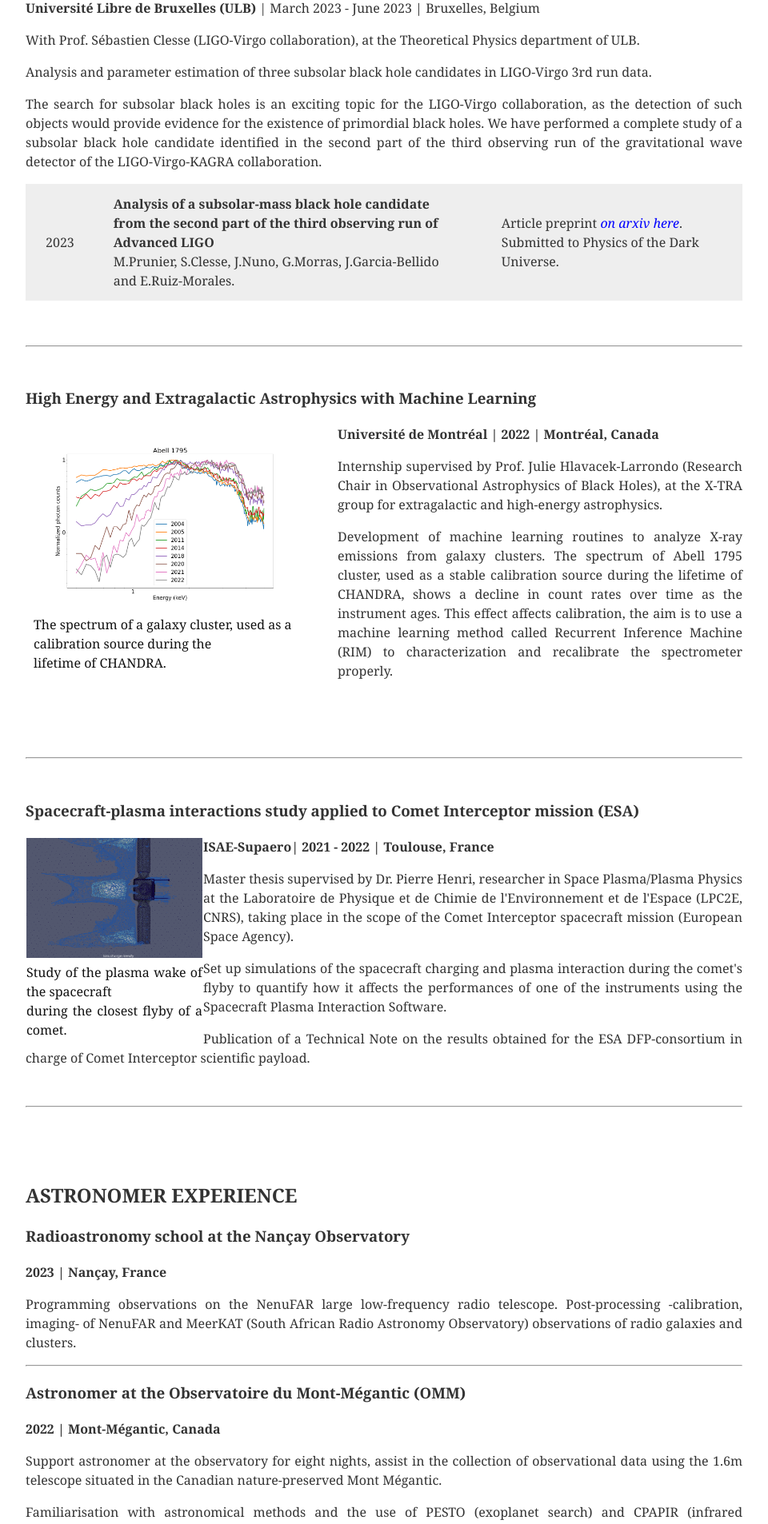
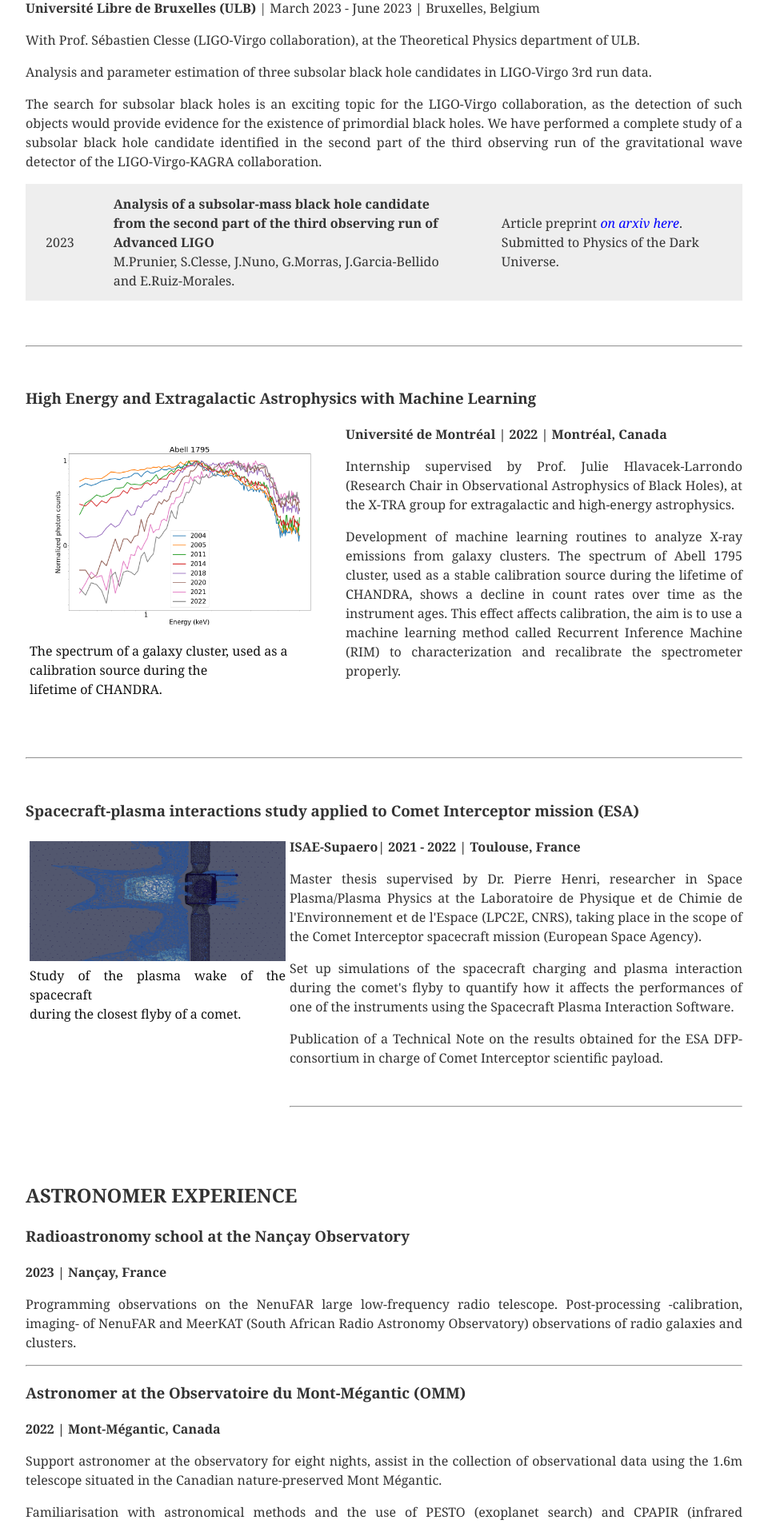
Before and after one commit to MarinePrunier/MarinePrunier.github.io, a Jekyll site: the page built from research.html, in a window 1280 px wide. Shown: the part 1349-3255 px from the top of the page at 80% size, without its empty margins (160-1120 px from the left). Built offline with Jekyll 4.4.1, drawn with Linux system fonts in a browser that asks for light colours.

Commit message:
Update style.css

```diff
--- a/assets/css/style.css
+++ b/assets/css/style.css
@@ -145,20 +145,20 @@
 
 /* ---------- individual design: plot ---------- */
 .plot {
-  width: 370px;
-  margin: 10px;
+  width: 390px;
+  margin: 5px;
   float: left;
 }
 .plot img {
-  width: 90%;
+  width: 100%;
   object-fit: cover;
   opacity: 1.0;
 }
 
 .plot_2 {
-  width: 220px;
-  height: 240px;
-  margin: 1px;
+  width: 320px;
+  height: 390px;
+  margin: 5px;
   float: left;
 }
 .plot_2 img {
```
